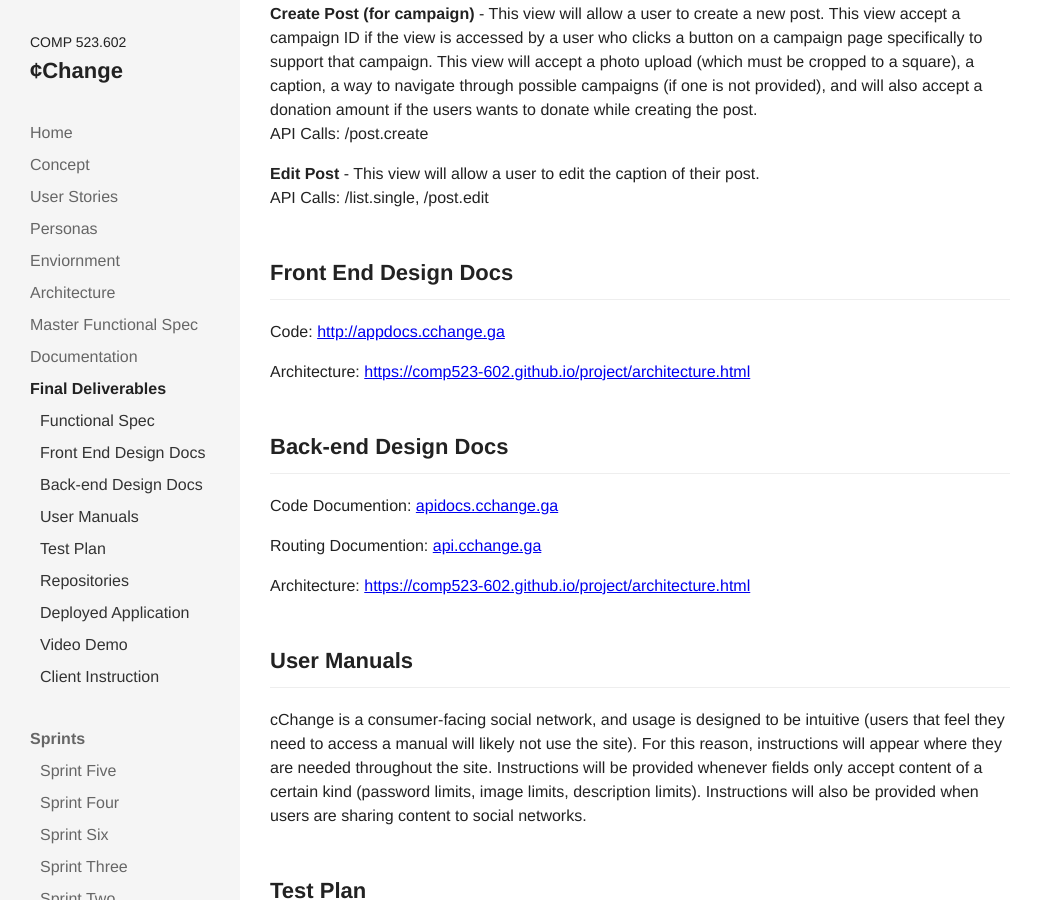
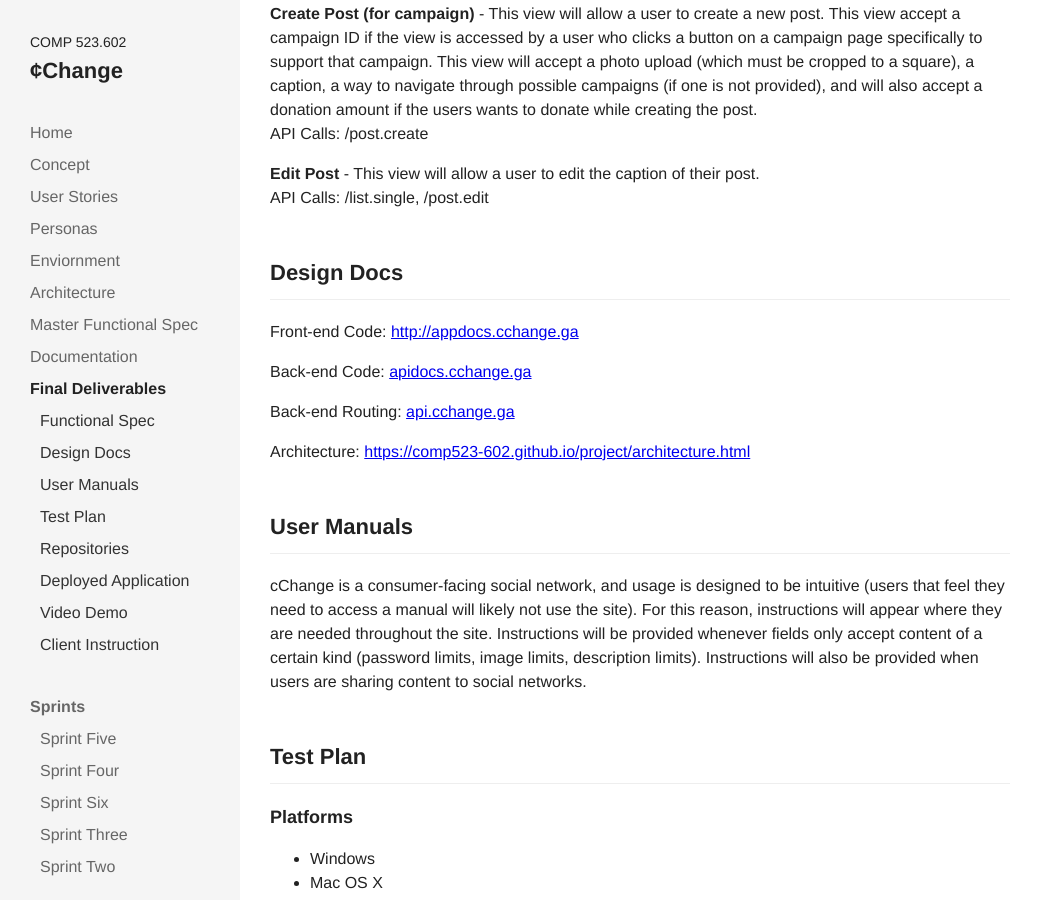
Before and after one commit to comp523-602/cchange-project, a Jekyll site: the page built from final-deliverables.markdown, in a window 1280 px wide and 900 px high, scrolled down 2090 px. Shown: the whole window, without its empty margins (0-1043 px from the left). Built offline with Jekyll 4.4.1, drawn with Linux system fonts in a browser that asks for light colours; nearby versions of some CDN libraries; our own code applies the rules of GitHub Pages for plain Markdown files.

Commit message:
Updated Final Deliverables

```diff
--- a/final-deliverables.markdown
+++ b/final-deliverables.markdown
@@ -80,17 +80,13 @@ API Calls: /post.create
 **Edit Post** - This view will allow a user to edit the caption of their post.
 API Calls: /list.single, /post.edit
 
-## Front End Design Docs
+## Design Docs
 
-Code: [http://appdocs.cchange.ga](http://appdocs.cchange.ga)
+Front-end Code: [http://appdocs.cchange.ga](http://appdocs.cchange.ga)
 
-Architecture: [https://comp523-602.github.io/project/architecture.html](https://comp523-602.github.io/project/architecture.html)
+Back-end Code: [apidocs.cchange.ga](http://apidocs.cchange.ga)
 
-## Back-end Design Docs
-
-Code Documention: [apidocs.cchange.ga](http://apidocs.cchange.ga)
-
-Routing Documention: [api.cchange.ga](http://api.cchange.ga)
+Back-end Routing: [api.cchange.ga](http://api.cchange.ga)
 
 Architecture: [https://comp523-602.github.io/project/architecture.html](https://comp523-602.github.io/project/architecture.html)
 
```
